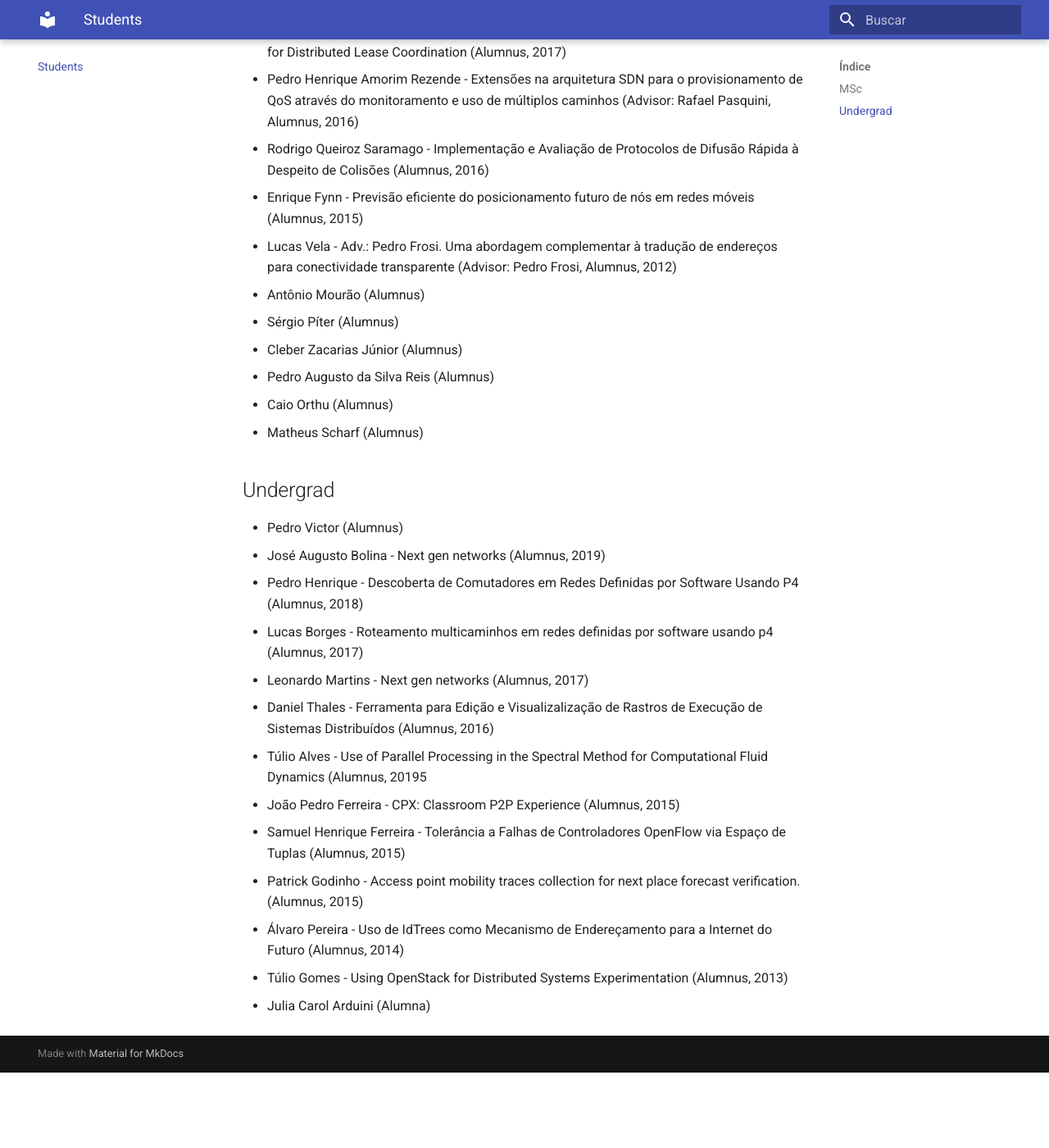
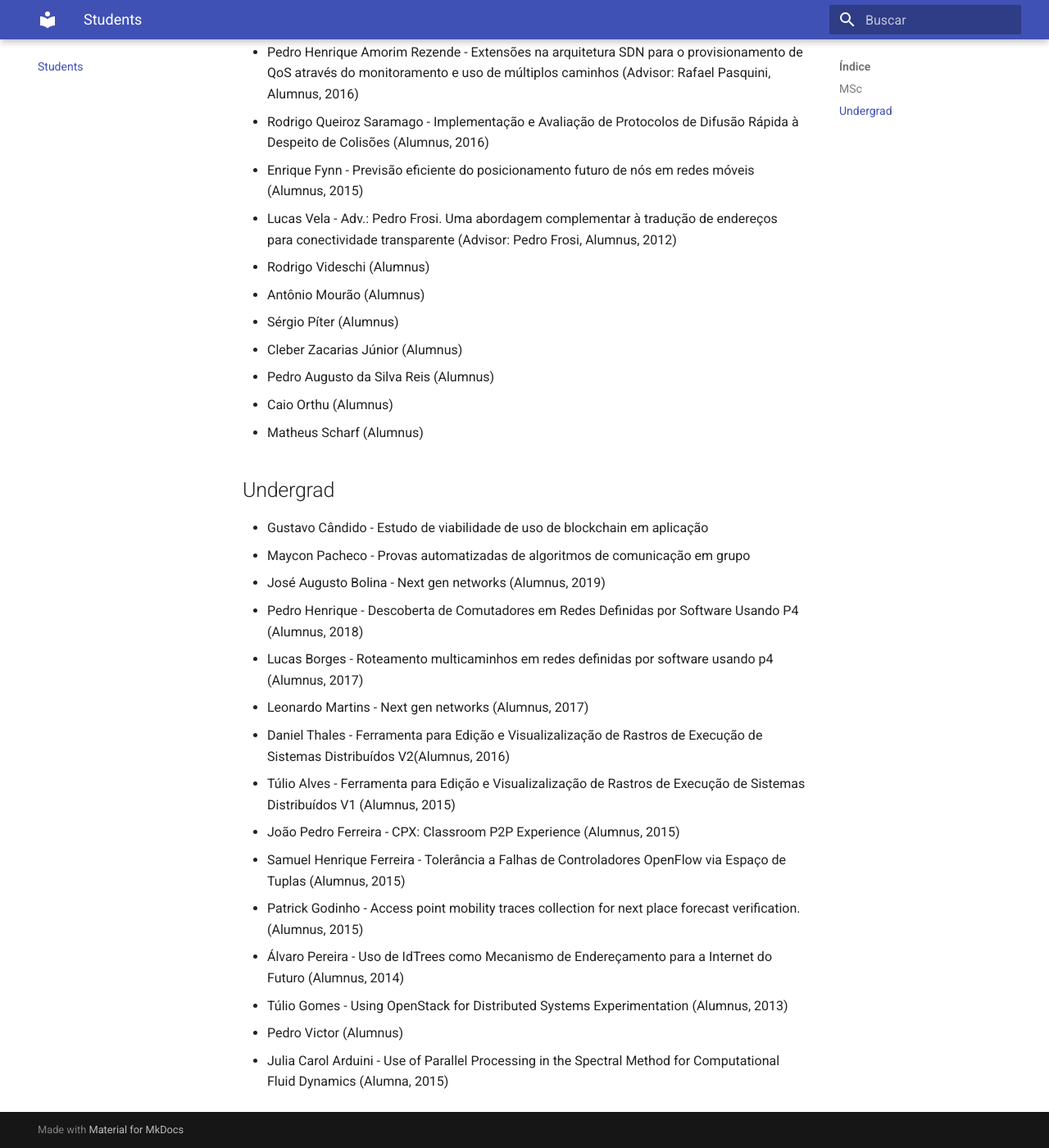
Before and after one commit to lasarojc/lasarojc.github.io, an MkDocs documentation site: the page built from docs/students/index.md, in a window 1280 px wide and 1400 px high, scrolled down 447 px. Shown: the whole window at 82% size. Built offline with MkDocs 1.6.1 and Material for MkDocs 9.7.7, drawn with Linux system fonts in a browser that asks for light colours; before the commit the page ends 1755 px from its top, so only the background shows below that; some of the changed text lies outside the part shown.

Commit message:
updating

```diff
--- a/docs/students/index.md
+++ b/docs/students/index.md
@@ -1,8 +1,7 @@
 ## MSc
 
-* Lucas Borges
-* Rodrigo Videschi
-* José Augusto Bolina
+* Lucas Borges - State Machine Replication para Microsserviços
+* José Augusto Bolina - Generalized Consensus
 * Douglas Antunes - Generalized Consensus (Alumnus, 2019)
 * Lucas Marchesotti Franco - Uma solução força-bruta para o problema de minimização de HandOvers Intra-VPON utilizando Teoria dos Grafos(Alumnus, 2018)
 * Tuanir França Rezende - A Faithful Generalized Paxos Implementation and a Novel *CStruct* for Distributed Lease Coordination (Alumnus, 2017)
@@ -10,6 +9,7 @@
 * Rodrigo Queiroz Saramago - Implementação e Avaliação de Protocolos de Difusão Rápida à Despeito de Colisões (Alumnus, 2016)
 * Enrique Fynn - Previsão eficiente do posicionamento futuro de nós em redes móveis (Alumnus, 2015)
 * Lucas Vela - Adv.: Pedro Frosi. Uma abordagem complementar à tradução de endereços para conectividade transparente (Advisor: Pedro Frosi, Alumnus, 2012)
+* Rodrigo Videschi (Alumnus)
 * Antônio Mourão (Alumnus)
 * Sérgio Píter (Alumnus)
 * Cleber Zacarias Júnior (Alumnus)
@@ -19,16 +19,18 @@
 
 ## Undergrad
 
-* Pedro Victor (Alumnus)
+* Gustavo Cândido - Estudo de viabilidade de uso de blockchain em aplicação
+* Maycon Pacheco - Provas automatizadas de algoritmos de comunicação em grupo
 * José Augusto Bolina - Next gen networks (Alumnus, 2019)
 * Pedro Henrique - Descoberta de Comutadores em Redes Definidas por Software Usando P4 (Alumnus, 2018)
 * Lucas Borges - Roteamento multicaminhos em redes definidas por software usando p4 (Alumnus, 2017)
 * Leonardo Martins - Next gen networks (Alumnus, 2017)
-* Daniel Thales - Ferramenta para Edição e Visualizalização de Rastros de Execução de Sistemas Distribuídos (Alumnus, 2016)
-* Túlio Alves - Use of Parallel Processing in the Spectral Method for Computational Fluid Dynamics (Alumnus, 20195
+* Daniel Thales - Ferramenta para Edição e Visualizalização de Rastros de Execução de Sistemas Distribuídos V2(Alumnus, 2016)
+* Túlio Alves - Ferramenta para Edição e Visualizalização de Rastros de Execução de Sistemas Distribuídos V1 (Alumnus, 2015)
 * João Pedro Ferreira - CPX: Classroom P2P Experience (Alumnus, 2015)
 * Samuel Henrique Ferreira - Tolerância a Falhas de Controladores OpenFlow via Espaço de Tuplas (Alumnus, 2015)
 * Patrick Godinho - Access point mobility traces collection for next place forecast verification. (Alumnus, 2015)
 * Álvaro Pereira - Uso de IdTrees como Mecanismo de Endereçamento para a Internet do Futuro (Alumnus, 2014)
 * Túlio Gomes - Using OpenStack for Distributed Systems Experimentation (Alumnus, 2013)
-* Julia Carol Arduini (Alumna)
+* Pedro Victor (Alumnus)
+* Julia Carol Arduini - Use of Parallel Processing in the Spectral Method for Computational Fluid Dynamics (Alumna, 2015)
```
Also changed, not shown: docs/index.md (+4 -4 lines), 1 other file.
